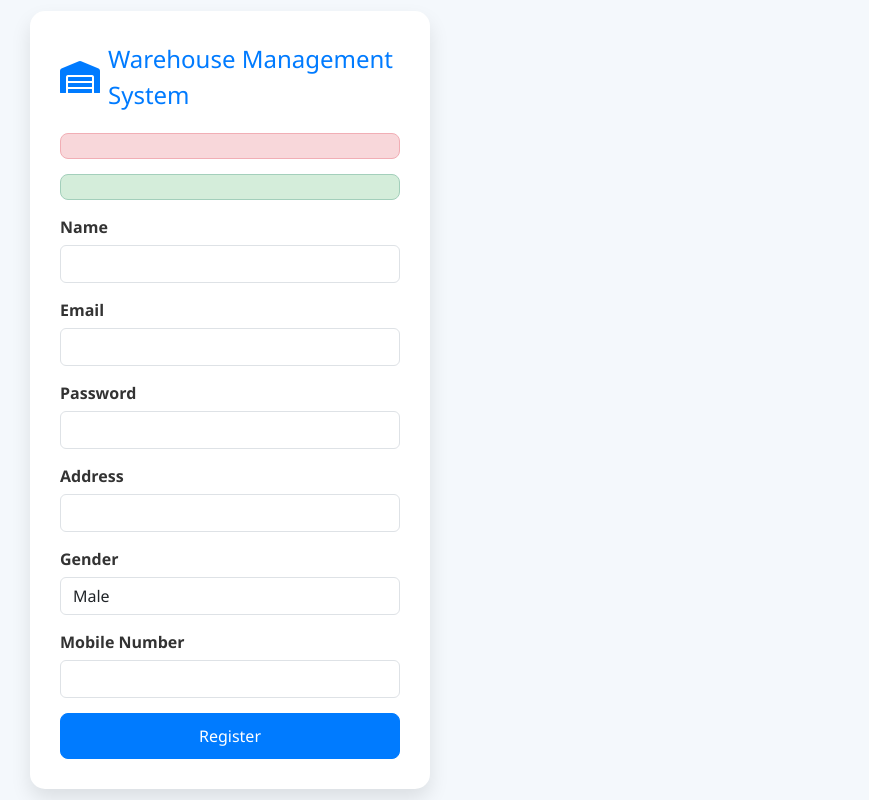
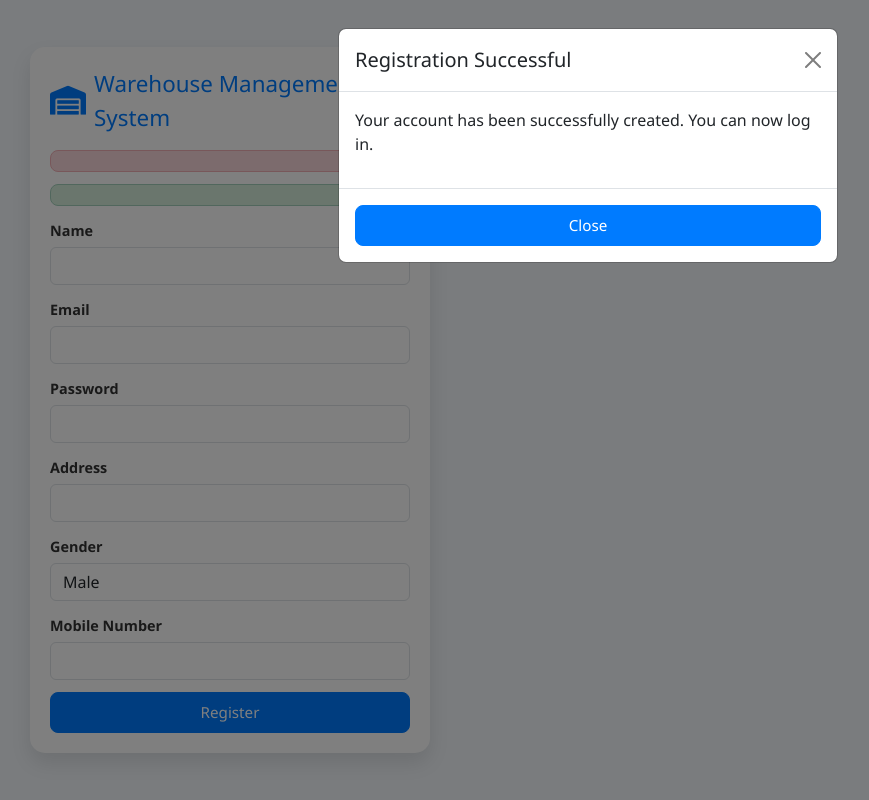
Before and after one commit to christian-cunanan-caparra/WarehouseManagementSystem, a CodeIgniter 4 app: the page made by app/Views/register.php in a window 1280 px wide. Shown: the whole page, without its empty margins (52-921 px from the left). Run offline with PHP 8.4 and a stand-in for CodeIgniter, Linux system fonts and the light colour scheme; the template is opened without the code that fills it, so the values that code supplies are empty; some libraries are stand-ins or nearby versions.

Commit message:
trial error

```diff
--- a/app/Views/admin_dashboard.php
+++ b/app/Views/admin_dashboard.php
@@ -10,6 +10,10 @@
 <div class="container mt-5">
     <h1>Welcome, <?= esc($user_name); ?>!</h1>  <!-- Display the logged-in admin's name -->
     <a href="/logout" class="btn btn-danger">Logout</a>
+    <h1>Welcome, <?= session()->get('userName') ?></h1>
+<p>Role: <?= session()->get('role') ?: 'Not assigned' ?></p>  <!-- Fallback if no role -->
+
+
 </div>
 </body>
 </html>
--- a/app/Views/employee_dashboard.php
+++ b/app/Views/employee_dashboard.php
@@ -10,6 +10,11 @@
 <div class="container mt-5">
     <h1>Welcome, <?= esc($user_name); ?>!</h1>  <!-- Display the logged-in user's name -->
     <a href="/logout" class="btn btn-danger">Logout</a>
+
+
+    <h1>Welcome, <?= session()->get('userName') ?></h1>
+<p>Role: <?= session()->get('role') ?: 'Not assigned' ?></p>  <!-- Fallback if no role -->
+
 </div>
 </body>
 </html>
--- a/app/Views/register.php
+++ b/app/Views/register.php
@@ -21,7 +21,7 @@
             background-color: #ffffff;
             border-radius: 15px;
             box-shadow: 0 10px 20px rgba(0, 0, 0, 0.1);
-            padding: 30px;
+            padding: 20px;  /* Reduced padding for a more compact form */
             max-width: 400px;
             width: 100%;
         }
@@ -29,26 +29,27 @@
         h2 {
             text-align: center;
             color: #007bff;
-            margin-bottom: 20px;
-            font-size: 1.5rem;
+            margin-bottom: 15px;
+            font-size: 1.3rem;  /* Reduced font size for the heading */
         }
 
         .form-group {
-            margin-bottom: 15px;
+            margin-bottom: 12px;  /* Reduced bottom margin */
         }
 
         label {
             font-weight: bold;
             color: #333;
+            font-size: 0.9rem;  /* Slightly smaller label font size */
         }
 
         input, select {
             width: 100%;
-            padding: 10px;
-            margin-top: 6px;
+            padding: 8px;  /* Reduced padding */
+            margin-top: 5px;  /* Slightly smaller top margin */
             border: 1px solid #ddd;
             border-radius: 8px;
-            font-size: 0.95rem;
+            font-size: 0.9rem;  /* Smaller font size */
             transition: border-color 0.3s ease;
         }
 
@@ -60,9 +61,9 @@
         .btn-primary {
             background-color: #007bff;
             border-color: #007bff;
-            padding: 10px 18px;
+            padding: 8px 16px;  /* Reduced button padding */
             width: 100%;
-            font-size: 1rem;
+            font-size: 0.95rem;  /* Smaller font size for button */
             border-radius: 8px;
         }
 
@@ -72,9 +73,9 @@
         }
 
         .alert {
-            margin-bottom: 15px;
-            font-size: 0.95rem;
-            padding: 12px;
+            margin-bottom: 12px;
+            font-size: 0.9rem;  /* Smaller font size for alerts */
+            padding: 10px;
             border-radius: 8px;
         }
 
@@ -92,20 +93,20 @@
             display: flex;
             justify-content: center;
             align-items: center;
-            font-size: 1.5rem;
+            font-size: 1.4rem;  /* Slightly smaller header */
             color: #007bff;
-            margin-bottom: 20px;
+            margin-bottom: 15px;
         }
 
         .header-title i {
             margin-right: 8px;
-            font-size: 2rem;
+            font-size: 1.8rem;  /* Slightly smaller icon */
         }
 
         /* Media Query for Mobile */
         @media (max-width: 576px) {
             .register-container {
-                padding: 20px;
+                padding: 15px;  /* Reduce padding for mobile devices */
             }
 
             .header-title {
@@ -113,17 +114,17 @@
             }
 
             h2 {
-                font-size: 1.25rem;
-                margin-bottom: 15px;
+                font-size: 1.2rem;  /* Smaller heading for mobile */
+                margin-bottom: 12px;
             }
 
             .form-group {
-                margin-bottom: 12px;
+                margin-bottom: 10px;  /* Smaller margin for mobile */
             }
 
             .btn-primary {
-                padding: 8px 16px;
-                font-size: 0.95rem;
+                padding: 8px 14px;  /* Reduce button padding for mobile */
+                font-size: 0.9rem;
             }
         }
     </style>
@@ -202,9 +203,35 @@
         </div>
     </div>
 
+    <!-- Success Modal -->
+    <div class="modal fade" id="registerSuccessModal" tabindex="-1" aria-labelledby="registerSuccessModalLabel" aria-hidden="true">
+        <div class="modal-dialog">
+            <div class="modal-content">
+                <div class="modal-header">
+                    <h5 class="modal-title" id="registerSuccessModalLabel">Registration Successful</h5>
+                    <button type="button" class="btn-close" data-bs-dismiss="modal" aria-label="Close"></button>
+                </div>
+                <div class="modal-body">
+                    <p>Your account has been successfully created. You can now log in.</p>
+                </div>
+                <div class="modal-footer">
+                    <button type="button" class="btn btn-primary" data-bs-dismiss="modal">Close</button>
+                </div>
+            </div>
+        </div>
+    </div>
+
     <!-- Include Bootstrap JS -->
     <script src="https://cdn.jsdelivr.net/npm/@popperjs/core@2.10.2/dist/umd/popper.min.js"></script>
     <script src="https://cdn.jsdelivr.net/npm/bootstrap@5.3.0-alpha1/dist/js/bootstrap.min.js"></script>
 
+    <script>
+        // Show the modal if the registration is successful
+        <?php if (session()->get('success')): ?>
+            var myModal = new bootstrap.Modal(document.getElementById('registerSuccessModal'));
+            myModal.show();
+        <?php endif; ?>
+    </script>
+
 </body>
 </html>
```
Also changed, not shown: app/Controllers/DashboardController.php (+10 -8 lines).
